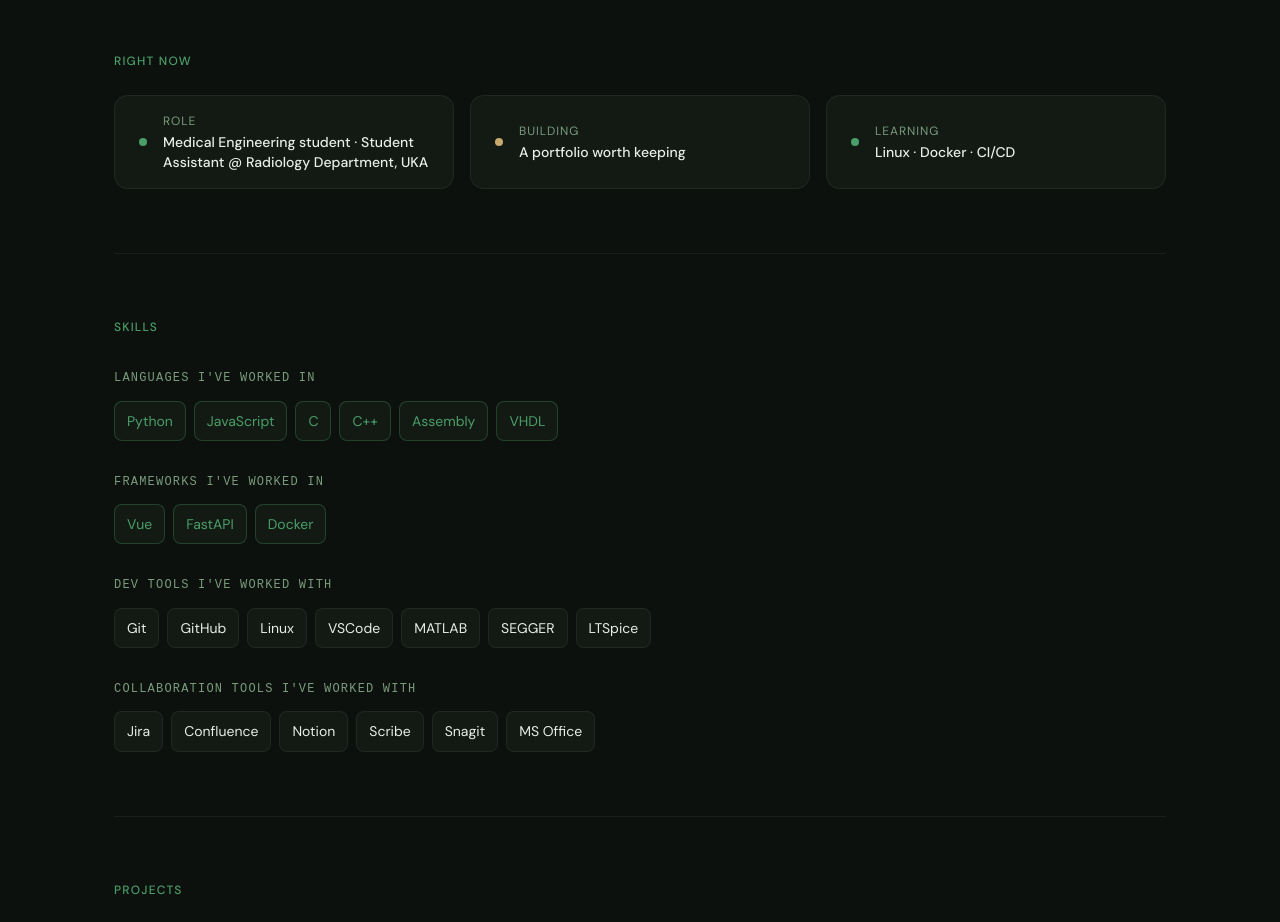
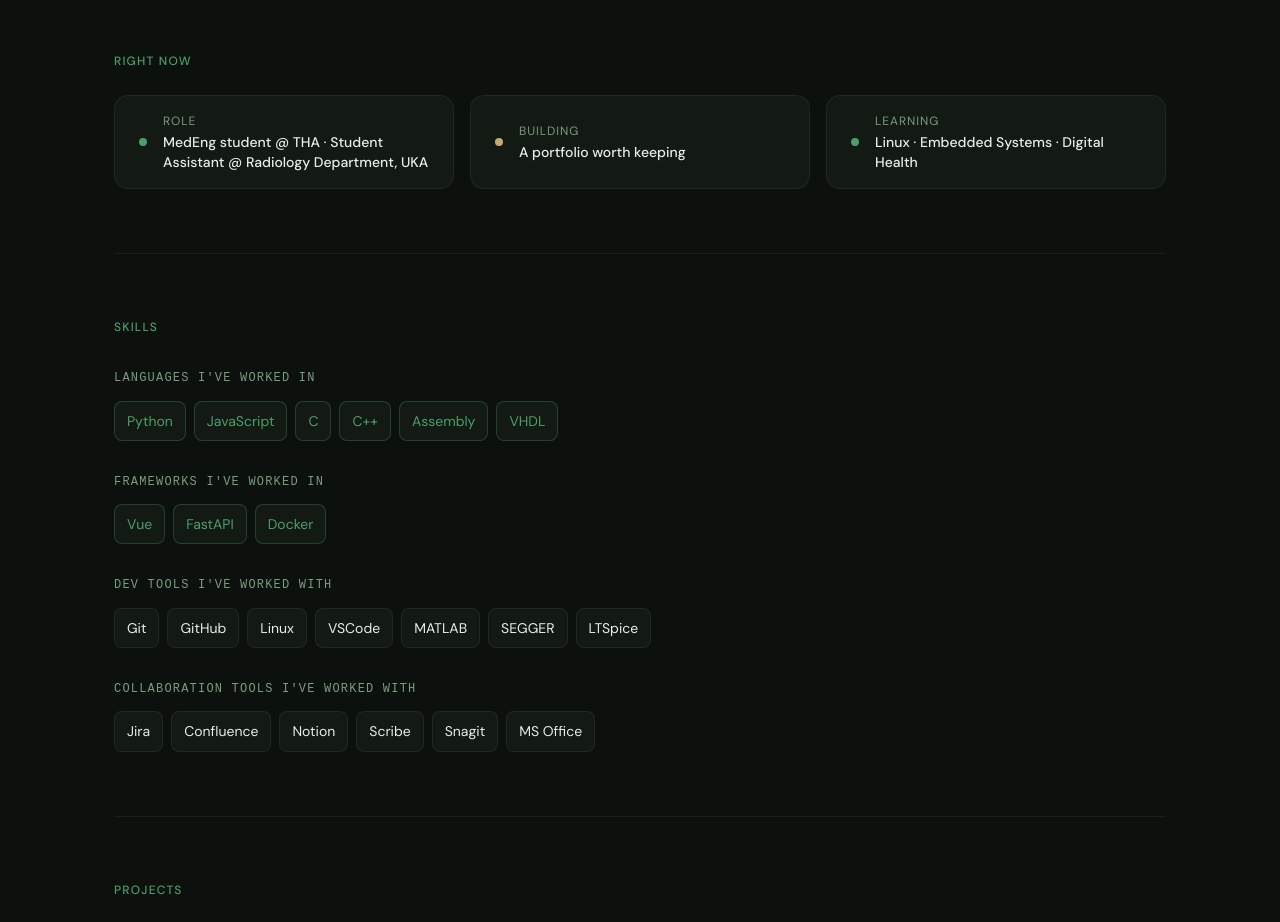
Before and after one commit to ctd08/V2-Portfolio-Website, a Vue app in the folder frontend/: page / in a window 1280 px wide. Shown: the part 920-1842 px from the top of the page. Built offline with nearby package versions, Linux system fonts and the light colour scheme.

Commit message:
updated the right now section

```diff
--- a/frontend/src/data/currently.js
+++ b/frontend/src/data/currently.js
@@ -1,7 +1,7 @@
 export const currently = [
   {
     label: 'Role',
-    value: 'Medical Engineering student · Student Assistant @ Radiology Department, UKA',
+    value: 'MedEng student @ THA · Student Assistant @ Radiology Department, UKA',
     color: 'green',
   },
   {
@@ -11,7 +11,7 @@
   },
   {
     label: 'Learning',
-    value: 'Linux · Docker · CI/CD',
+    value: 'Linux · Embedded Systems · Digital Health ',
     color: 'green',
   },
 ]
```
